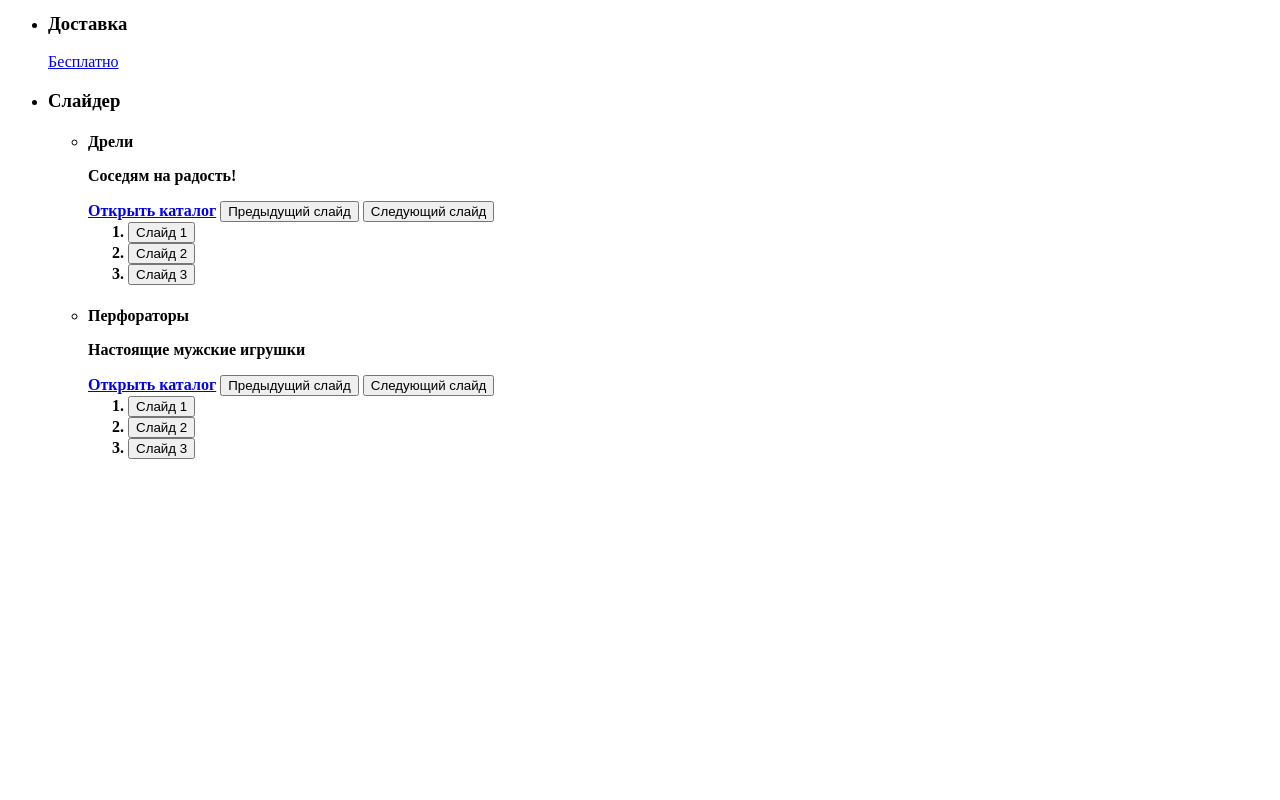
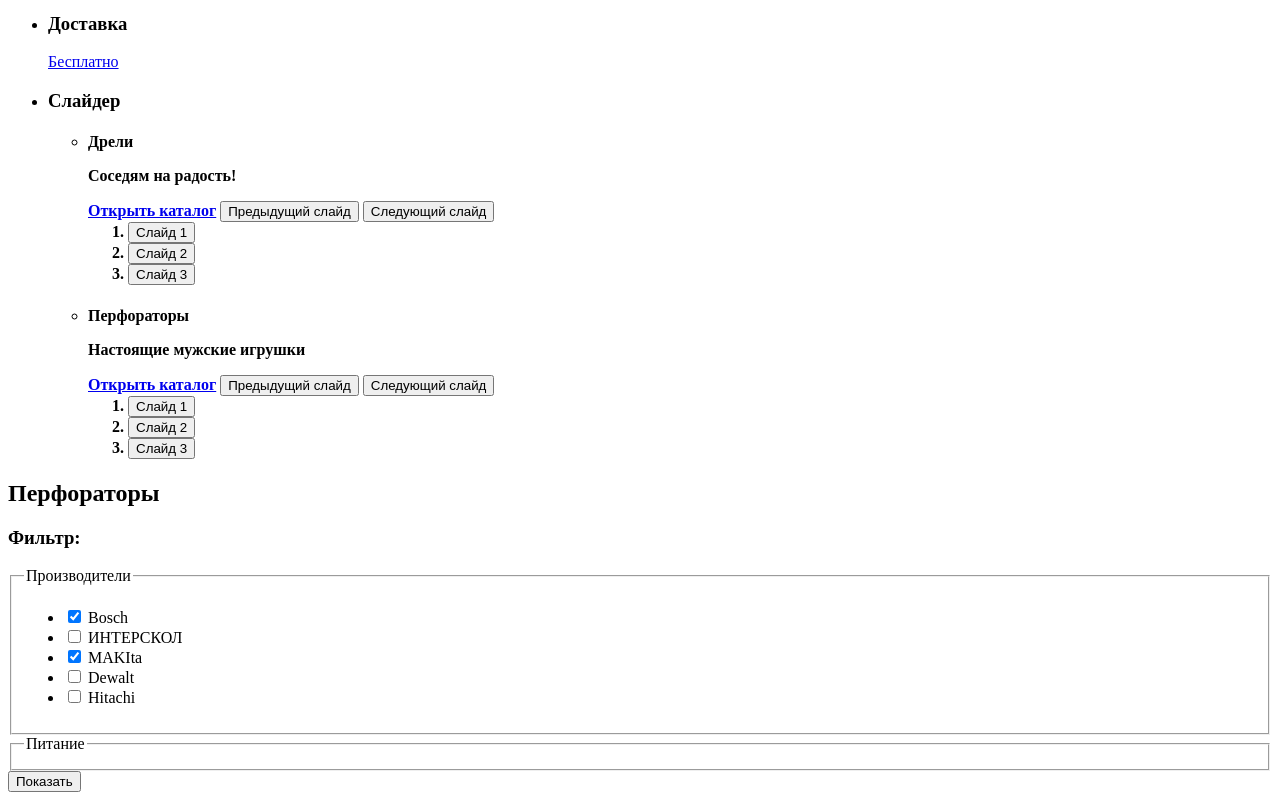
Before and after one commit to gr-sv/Technomart, a plain HTML site: page index.html in a window 1280 px wide. Shown: the part 798-1598 px from the top of the page. Before the commit the page ends 1278 px from the top, so only its background shows below. Drawn offline with Linux system fonts and the light colour scheme.

Commit message:
Добавляет фильтры по производителям

```diff
--- a/index.html
+++ b/index.html
@@ -162,6 +162,53 @@
                     </li>
                 </ul>
             </section>
+
+			<section class="catalog">
+				<h2 class="catalog-title">Перфораторы</h2>
+				<form class="catalog-filter" action="https://echo.htmlacademy.ru/" method="get">
+					<h3 class="visually-hidden">Фильтр:</h3>
+					<fieldset class="catalog-filter-group">
+						<legend class="catalog-filter-title">Производители</legend>
+						<ul class="catalog-filter-list">
+							<li class="catalog-filter-item">
+								<label class="control">
+									<input class="control-input" type="checkbox" name="Bosch" checked>
+									Bosch
+								</label>
+							</li>
+							<li class="catalog-filter-item">
+								<label class="control">
+									<input class="control-input" type="checkbox" name="ИНТЕРСКОЛ">
+									ИНТЕРСКОЛ
+								</label>
+							</li>
+							<li class="catalog-filter-item">
+								<label class="control">
+									<input class="control-input" type="checkbox" name="MAKIta" checked>
+									MAKIta
+								</label>
+							</li>
+							<li class="catalog-filter-item">
+								<label class="control">
+									<input class="control-input" type="checkbox" name="Dewalt">
+									Dewalt
+								</label>
+							</li>
+							<li class="catalog-filter-item">
+								<label class="control">
+									<input class="control-input" type="checkbox" name="Hitachi">
+									Hitachi
+								</label>
+							</li>
+						</ul>
+					</fieldset>
+
+					<fieldset class="catalog-filter-group">
+						<legend class="catalog-filter-title">Питание</legend>
+					</fieldset>
+					<button class="catalog-filter-button button" type="submit">Показать</button>
+				</form>
+			</section>
         </main>
 
     </body>
```
